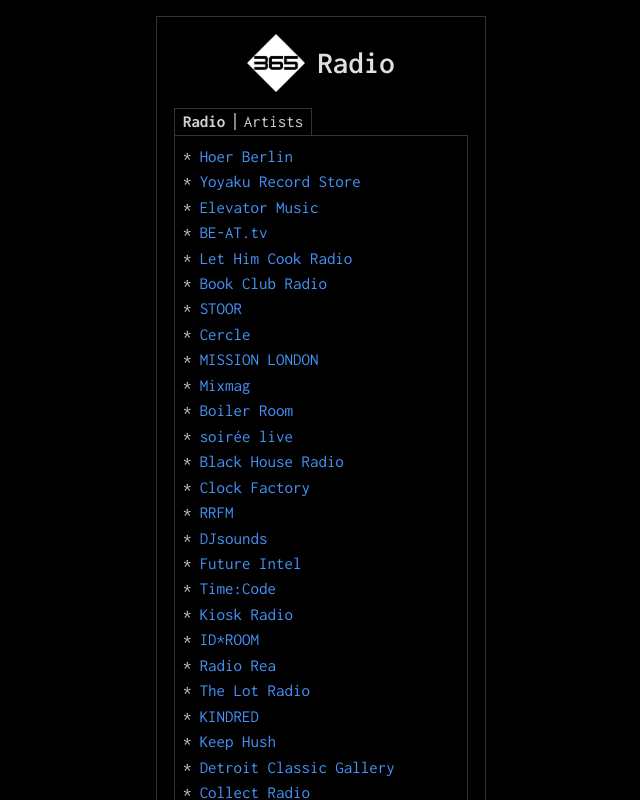
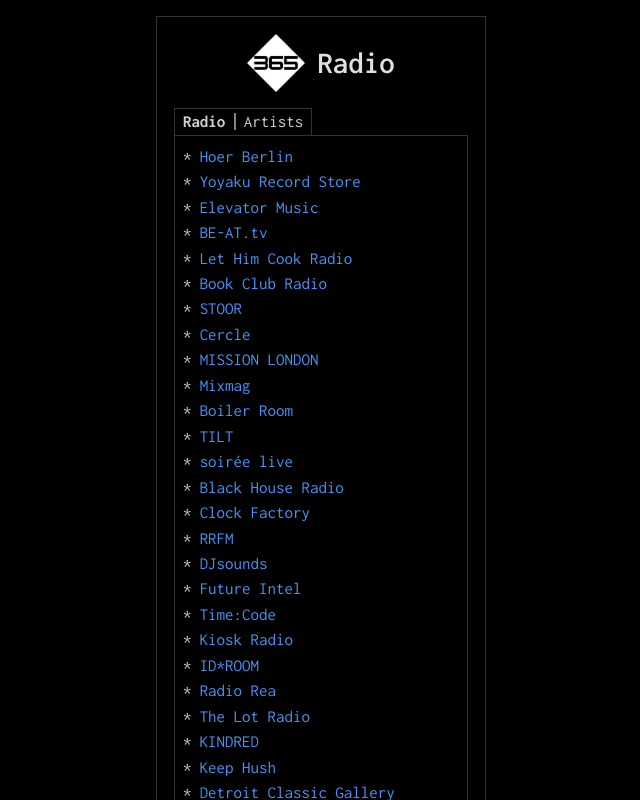
Before and after one commit to itzCozi/baddev.top, a SvelteKit app: page / in a window 1280 px wide. Shown: the top 800 px of the page, without its empty margins (319-959 px from the left). Built offline with nearby package versions, Linux system fonts and the light colour scheme.

Commit message:
add tilt to the list

```diff
--- a/package.json
+++ b/package.json
@@ -22,7 +22,7 @@
     "postcss": "^8.5.1",
     "prettier": "^3.4.2",
     "prettier-plugin-svelte": "^3.3.3",
-    "svelte": "^5.19.1",
+    "svelte": "^5.19.6",
     "svelte-check": "^4.1.4",
     "tailwindcss": "^3.4.17",
     "typescript": "^5.7.3",
--- a/src/routes/+page.svelte
+++ b/src/routes/+page.svelte
@@ -73,6 +73,9 @@
         <ListItem
           href="https://www.youtube.com/@boilerroom"
           text="Boiler Room" />
+        <ListItem
+          href="https://www.youtube.com/@casatilt"
+          text="TILT" />
         <ListItem
           href="https://www.youtube.com/@soireeelive"
           text="soirée live" />
```
Also changed, not shown: 1 other file (tests, documents, lock files or other folders).
